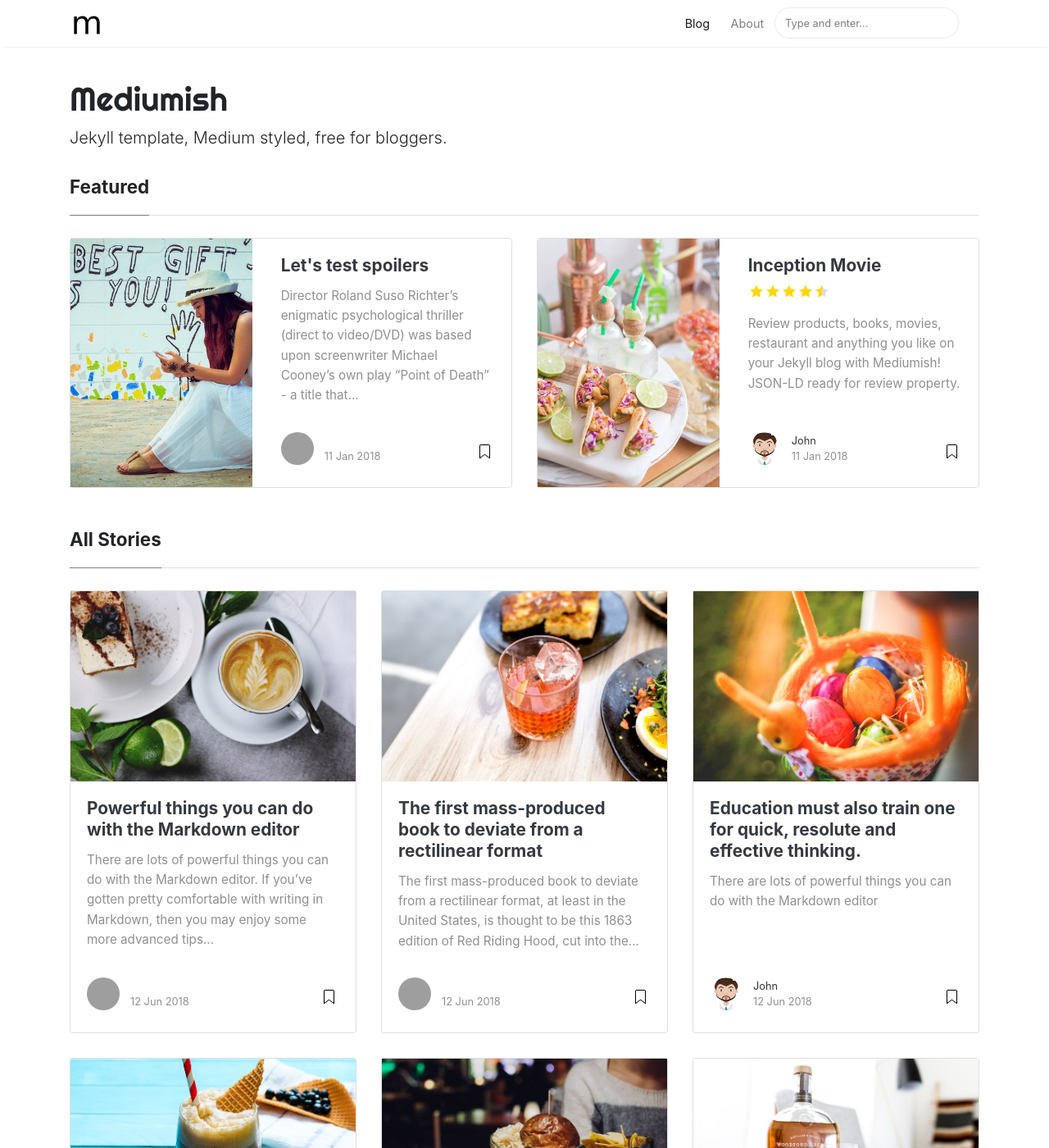
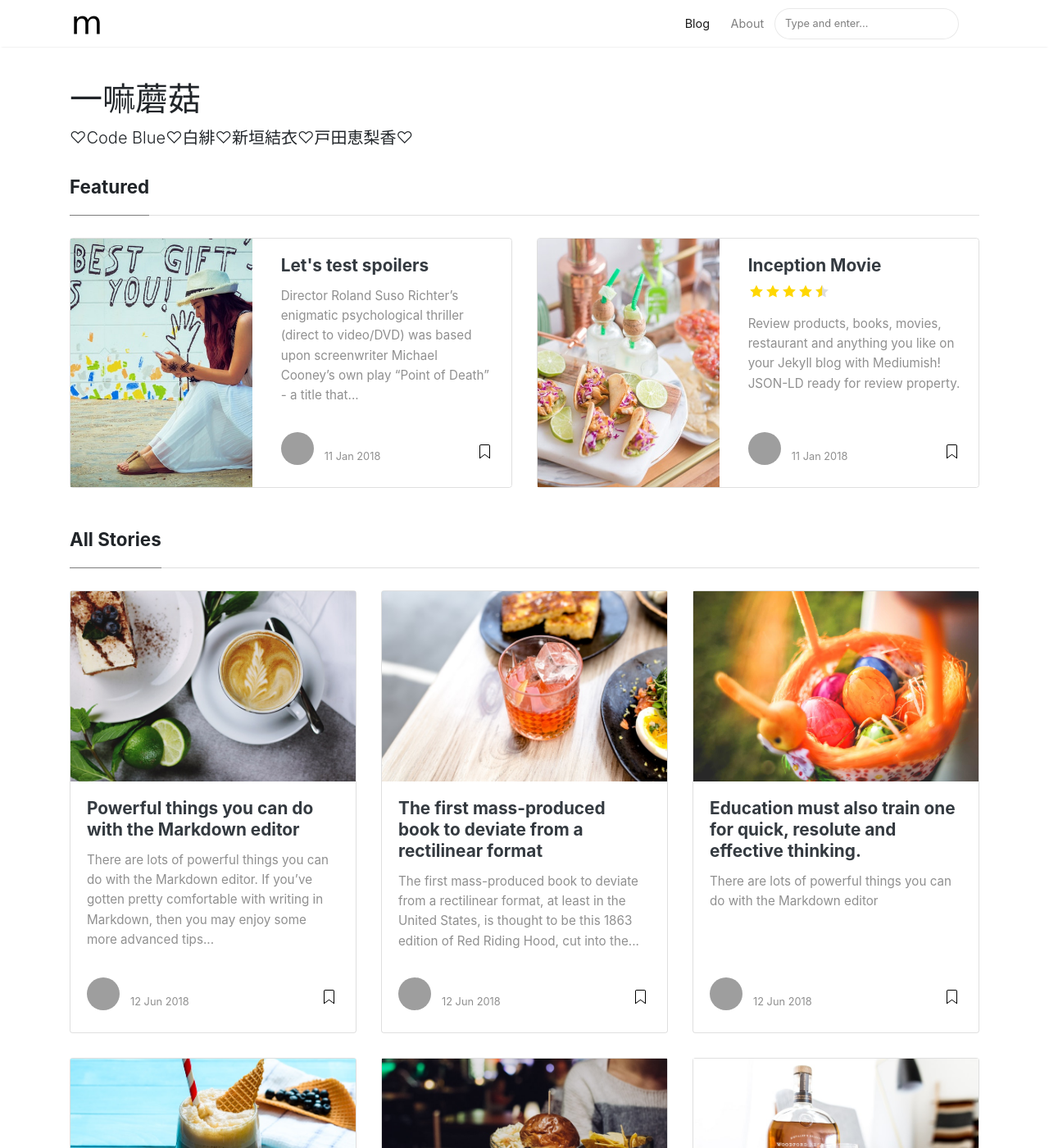
Before and after one commit to mogu-shirahi/mogu-shirahi.github.io, a Jekyll site: the page built from index.html, in a window 1280 px wide and 1400 px high. Shown: the whole window at 82% size. Built offline with Jekyll 4.4.1, drawn with Linux system fonts in a browser that asks for light colours; nearby versions of some CDN libraries; the list of posts is cut into pages by our own code; some of the changed text lies outside the part shown; grey boxes are pictures that could not be loaded.

Commit message:
revise menu

```diff
--- a/_config.yml
+++ b/_config.yml
@@ -1,7 +1,7 @@
 # Site
-name: "Mediumish"
-title: "Mediumish"
-description: "Jekyll template, Medium styled, free for bloggers."
+name: "一嘛蘑菇"
+title: "一嘛蘑菇"
+description: "♡Code Blue♡白緋♡新垣結衣♡戸田恵梨香♡"
 logo: 'assets/images/logo.png'
 favicon: 'assets/images/logo.png'
 baseurl: /
@@ -18,17 +18,7 @@
     gravatar: e56154546cf4be74e393c62d1ae9f9d4
     email: mogu.shirahi@gmail.com
     web: https://www.shirahi.com
-    twitter: https://twitter.com/
-    description: "Author of Mediumish, a Bootstrap Medium styled template available for WordPress, HTML, Ghost and Jekyll. You are currently previewing Jekyll template demo."
-  john:
-    name: John
-    display_name: John
-    avatar: 'assets/images/avatar.png'
-    gravatar: b1cc14991db7a456fcd761680bbc8f81
-    email: wowthemesnet@gmail.com
-    web: https://www.wowthemes.net
-    twitter: https://twitter.com/wowthemesnet
-    description: "This is the author box. Write a short description of the author here. You are currently previewing Mediumish demo, a Jekyll template compatible with Github pages."
+    description: "我是蘑菇"
 
 # Plugins
 plugins:
```
